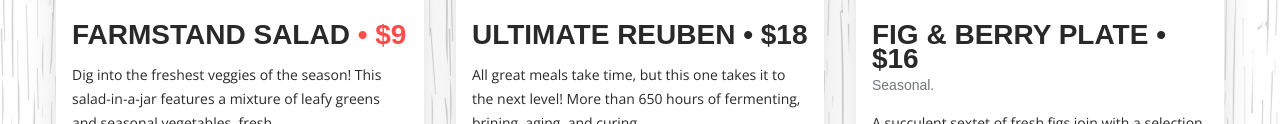
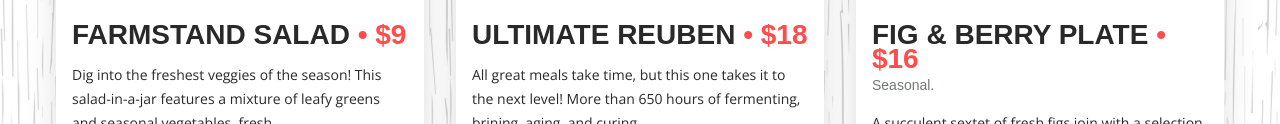
Before and after one commit to Javieer57/CPC-Card-Text, a plain HTML site: page index.html in a window 1280 px wide. Shown: the part 349-473 px from the top of the page. Drawn offline with nearby package versions, Linux system fonts and the light colour scheme; a web font is replaced by a local one.

Commit message:
Reparar clases en precios

```diff
--- a/index.html
+++ b/index.html
@@ -49,7 +49,7 @@
 					<div class="card">
 						<div class="card_image"><img src="https://assets.codepen.io/652/photo-1520174691701-bc555a3404ca.jpeg" alt="a Reuben sandwich on wax paper. " /></div>
 						<div class="card_content">
-							<h2 class="card_title">Ultimate Reuben <span class="card_title_price">&#x2022; $18</span></h2>
+							<h2 class="card_title">Ultimate Reuben <span class="orange">&#x2022; $18</span></h2>
 							<div class="card_text">
 								<p>
 									All great meals take time, but this one takes it to the next level! More than 650 hours of fermenting, brining, aging, and curing goes into each
@@ -75,7 +75,7 @@
 							<img src="https://assets.codepen.io/652/photo-1544510808-91bcbee1df55.jpeg" alt="A side view of a plate of figs and berries. " />
 						</div>
 						<div class="card_content">
-							<h2 class="card_title">Fig &amp; Berry Plate <span class="card_title_price">&#x2022; $16</span></h2>
+							<h2 class="card_title">Fig &amp; Berry Plate <span class="orange">&#x2022; $16</span></h2>
 							<span class="note-sm">Seasonal.</span>
 							<div class="card_text">
 								<p>A succulent sextet of fresh figs join with a selection of bodacious seasonal berries in this refreshing, shareable dessert.</p>
--- a/styles.scss
+++ b/styles.scss
@@ -28,6 +28,7 @@
 body {
 	background-image: url("./wood.jpg");
 	color: var(--dark);
+	font-family: var(--body-font);
 }
 
 p {
```
